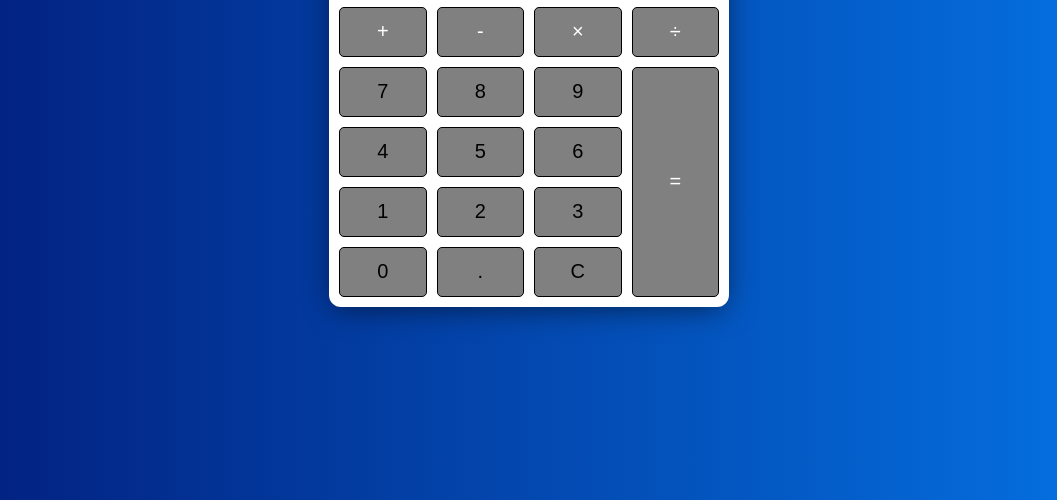
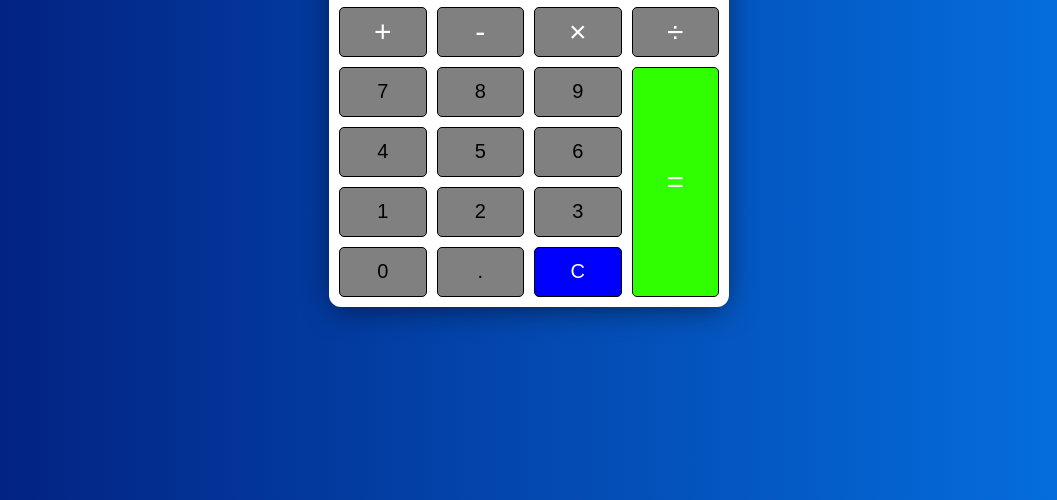
Before and after one commit to Djones917/Calculator_2021, a plain HTML site: page index.html in a window 1280 px wide. Shown: the part 300-800 px from the top of the page, without its empty margins (111-1168 px from the left). Drawn offline with Linux system fonts and the light colour scheme.

Commit message:
colored clear and equal buttons

```diff
--- a/style.css
+++ b/style.css
@@ -76,9 +76,16 @@ body {
   .operator {
     background: gray;
     color: white;
+    font-size: 30px;
+  }
+
+  .clear {
+    background: rgb(0, 0, 255);
+    color: white;
   }
 
   .equal-sign {
     grid-column: -2;
     grid-row: 2 / span 4;
+    background: rgb(47, 255, 0);
   }
```
